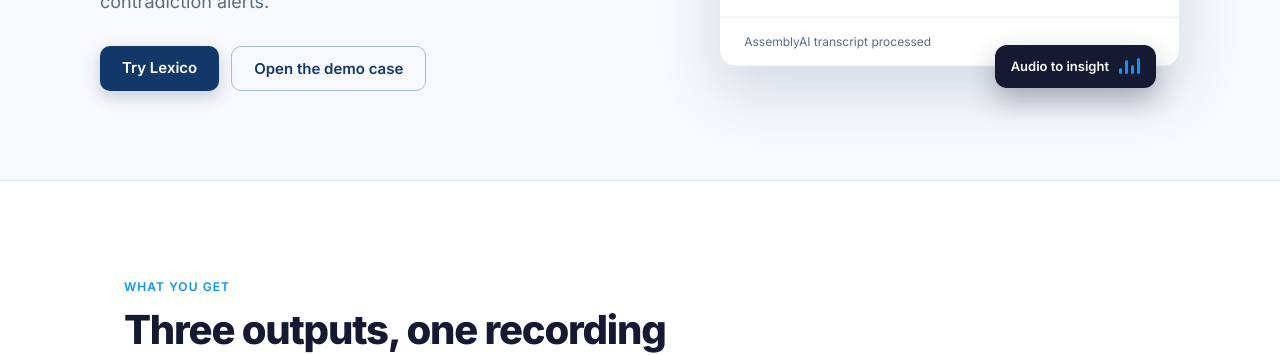
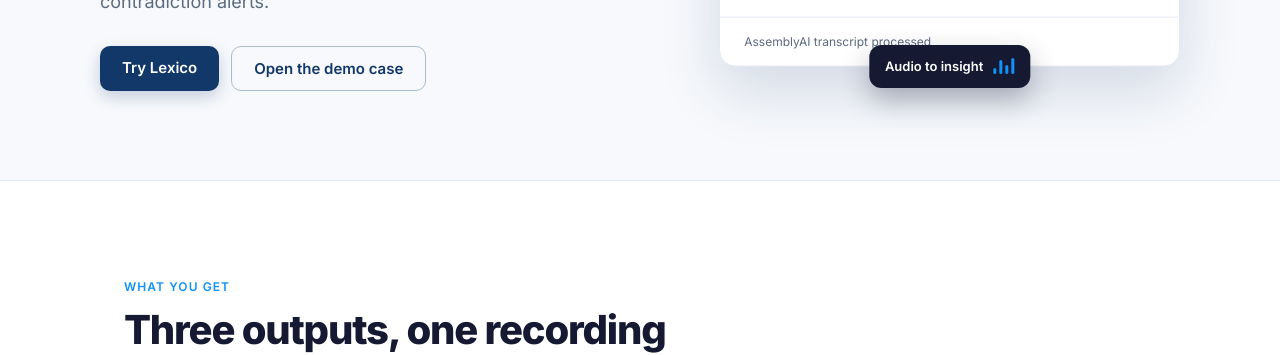
Before and after one commit to tftehreem/lexico, a plain HTML site: page index.html in a window 1280 px wide. Shown: the part 447-802 px from the top of the page. Drawn offline with Linux system fonts and the light colour scheme.

Commit message:
Update style.css

```diff
--- a/style.css
+++ b/style.css
@@ -130,7 +130,7 @@ footer .fine{display:block;margin-top:32px;padding-top:20px;border-top:1px solid
 .pv .ft{padding:14px 24px;border-top:1px solid #e3e9f1;font-size:12px;color:var(--text2)}
 
 /* chip position + card hover */
-.float{left:auto;right:24px;bottom:-20px}
+.float{left:50%;right:auto;bottom:-20px;transform:translateX(-50%)}
 .pvwrap{margin-bottom:24px}
 .pv{transition:transform .3s ease,box-shadow .3s ease;animation:bob 6s ease-in-out infinite}
 .pv:hover{transform:translateY(-8px);box-shadow:0 32px 70px rgba(18,56,106,.22);animation-play-state:paused}
```
